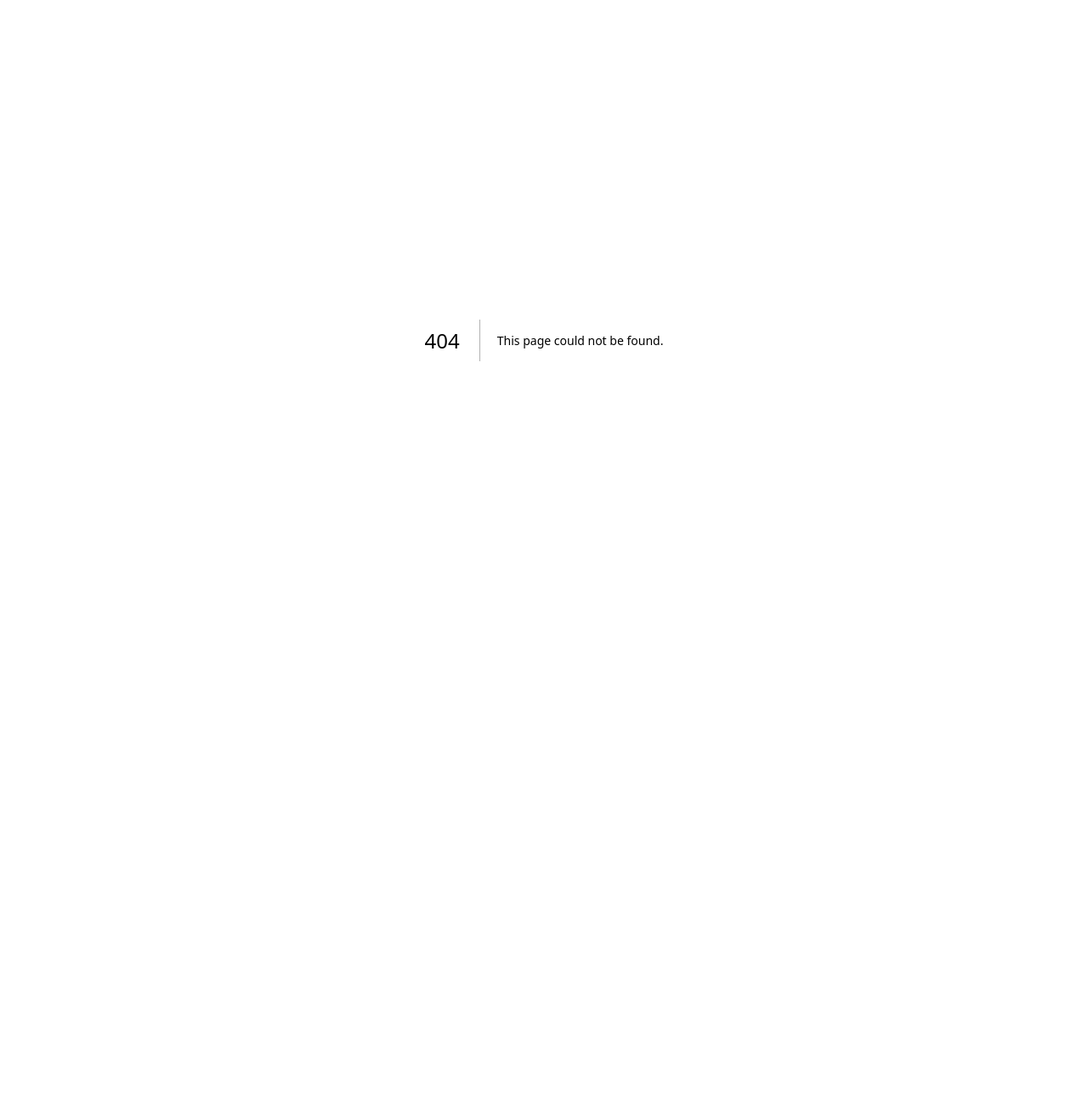
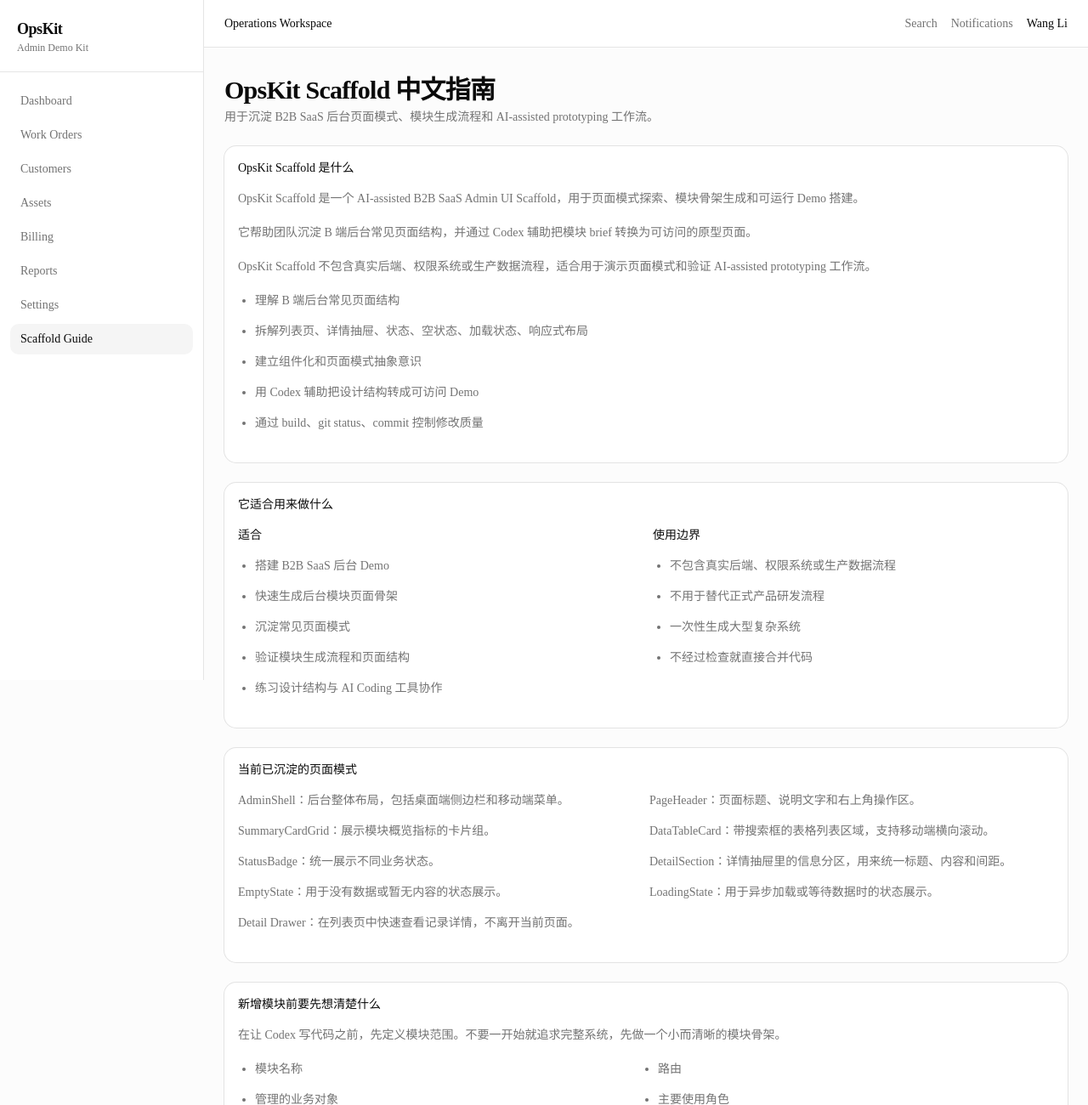
Before and after one commit to xiaowang93/opskit-admin, a Next.js app: page /scaffold in a window 1280 px wide. Before the commit this address had no page. Shown: the top 1300 px of the page at 85% size. Before the commit the page ends 800 px from the top, so only its background shows below. Built offline with nearby package versions, Linux system fonts and the light colour scheme.

Commit message:
feat: add scaffold guide page

```diff
--- /dev/null
+++ b/src/app/scaffold/page.tsx
@@ -0,0 +1,194 @@
+import { AdminShell } from "@/components/admin-shell";
+import { DetailSection } from "@/components/detail-section";
+import { PageHeader } from "@/components/page-header";
+import { Card } from "@/components/ui/card";
+
+const pagePatterns = [
+  "AdminShell：后台整体布局，包括桌面端侧边栏和移动端菜单。",
+  "PageHeader：页面标题、说明文字和右上角操作区。",
+  "SummaryCardGrid：展示模块概览指标的卡片组。",
+  "DataTableCard：带搜索框的表格列表区域，支持移动端横向滚动。",
+  "StatusBadge：统一展示不同业务状态。",
+  "DetailSection：详情抽屉里的信息分区，用来统一标题、内容和间距。",
+  "EmptyState：用于没有数据或暂无内容的状态展示。",
+  "LoadingState：用于异步加载或等待数据时的状态展示。",
+  "Detail Drawer：在列表页中快速查看记录详情，不离开当前页面。",
+];
+
+const moduleQuestions = [
+  "模块名称",
+  "路由",
+  "管理的业务对象",
+  "主要使用角色",
+  "页面模式",
+  "用户主要目标",
+  "列表字段",
+  "状态字段",
+  "概览卡片",
+  "详情抽屉结构",
+  "空状态和加载状态",
+  "预期会修改哪些文件",
+  "明确哪些文件不能修改",
+];
+
+const codexWorkflow = [
+  "先填写 module brief",
+  "再让 Codex 生成一个小而清晰的模块",
+  "限定 Codex 只能改预期文件",
+  "不允许 Codex 安装新依赖",
+  "不允许 Codex 大范围重构",
+  "生成后先运行 npm run build",
+  "再运行 git status",
+  "浏览器检查页面",
+  "确认没问题再 commit",
+];
+
+const reviewChecklist = [
+  "build 是否通过",
+  "git status 是否只显示预期文件",
+  "页面是否能正常打开",
+  "表格是否能横向滚动",
+  "drawer 是否能打开和关闭",
+  "状态 badge 是否清楚",
+  "空状态和加载状态是否合理",
+  "是否没有修改无关文件",
+];
+
+const futureDirections = [
+  "增加更多模块 brief 示例",
+  "增加在线中文示例页面",
+  "增加模块生成器说明页",
+  "增加行业模板，比如物业、维修、供应商、账单、客户运营",
+  "增加更多精选 shared patterns",
+  "把常用 Codex prompts 整理成可复制模板",
+];
+
+export default function ScaffoldGuidePage() {
+  return (
+    <AdminShell activeItem="Scaffold Guide">
+      <div className="mx-auto flex w-full max-w-5xl flex-col gap-6">
+        <PageHeader
+          title="OpsKit Scaffold 中文指南"
+          description="用于沉淀 B2B SaaS 后台页面模式、模块生成流程和 AI-assisted prototyping 工作流。"
+        />
+
+        <Card>
+          <DetailSection title="OpsKit Scaffold 是什么">
+            <div className="space-y-3 text-sm leading-7 text-muted-foreground">
+              <p>
+                OpsKit Scaffold 是一个 AI-assisted B2B SaaS Admin UI
+                Scaffold，用于页面模式探索、模块骨架生成和可运行 Demo
+                搭建。
+              </p>
+              <p>
+                它帮助团队沉淀 B 端后台常见页面结构，并通过 Codex
+                辅助把模块 brief 转换为可访问的原型页面。
+              </p>
+              <p>
+                OpsKit Scaffold
+                不包含真实后端、权限系统或生产数据流程，适合用于演示页面模式和验证 AI-assisted
+                prototyping 工作流。
+              </p>
+              <ul className="list-disc space-y-2 pl-5">
+                <li>理解 B 端后台常见页面结构</li>
+                <li>
+                  拆解列表页、详情抽屉、状态、空状态、加载状态、响应式布局
+                </li>
+                <li>建立组件化和页面模式抽象意识</li>
+                <li>用 Codex 辅助把设计结构转成可访问 Demo</li>
+                <li>通过 build、git status、commit 控制修改质量</li>
+              </ul>
+            </div>
+          </DetailSection>
+        </Card>
+
+        <Card>
+          <DetailSection title="它适合用来做什么">
+            <div className="grid gap-4 text-sm leading-7 text-muted-foreground md:grid-cols-2">
+              <div className="space-y-2">
+                <h3 className="font-medium text-foreground">适合</h3>
+                <ul className="list-disc space-y-2 pl-5">
+                  <li>搭建 B2B SaaS 后台 Demo</li>
+                  <li>快速生成后台模块页面骨架</li>
+                  <li>沉淀常见页面模式</li>
+                  <li>验证模块生成流程和页面结构</li>
+                  <li>练习设计结构与 AI Coding 工具协作</li>
+                </ul>
+              </div>
+              <div className="space-y-2">
+                <h3 className="font-medium text-foreground">使用边界</h3>
+                <ul className="list-disc space-y-2 pl-5">
+                  <li>不包含真实后端、权限系统或生产数据流程</li>
+                  <li>不用于替代正式产品研发流程</li>
+                  <li>一次性生成大型复杂系统</li>
+                  <li>不经过检查就直接合并代码</li>
+                </ul>
+              </div>
+            </div>
+          </DetailSection>
+        </Card>
+
+        <Card>
+          <DetailSection title="当前已沉淀的页面模式">
+            <ul className="grid gap-2 text-sm leading-7 text-muted-foreground md:grid-cols-2">
+              {pagePatterns.map((pattern) => (
+                <li key={pattern}>{pattern}</li>
+              ))}
+            </ul>
+          </DetailSection>
+        </Card>
+
+        <Card>
+          <DetailSection title="新增模块前要先想清楚什么">
+            <div className="space-y-3 text-sm leading-7 text-muted-foreground">
+              <p>
+                在让 Codex 写代码之前，先定义模块范围。不要一开始就追求完整系统，先做一个小而清晰的模块骨架。
+              </p>
+              <ul className="grid list-disc gap-2 pl-5 md:grid-cols-2">
+                {moduleQuestions.map((item) => (
+                  <li key={item}>{item}</li>
+                ))}
+              </ul>
+            </div>
+          </DetailSection>
+        </Card>
+
+        <Card>
+          <DetailSection title="推荐的模块生成流程">
+            <div className="space-y-4 text-sm leading-7 text-muted-foreground">
+              <ol className="list-decimal space-y-2 pl-5">
+                {codexWorkflow.map((step) => (
+                  <li key={step}>{step}</li>
+                ))}
+              </ol>
+              <div className="rounded-lg border bg-muted/40 p-4 font-mono text-xs leading-6 text-foreground">
+                <div>npm run build</div>
+                <div>git status</div>
+              </div>
+            </div>
+          </DetailSection>
+        </Card>
+
+        <Card>
+          <DetailSection title="每次修改后的检查标准">
+            <ul className="grid list-disc gap-2 pl-5 text-sm leading-7 text-muted-foreground md:grid-cols-2">
+              {reviewChecklist.map((item) => (
+                <li key={item}>{item}</li>
+              ))}
+            </ul>
+          </DetailSection>
+        </Card>
+
+        <Card>
+          <DetailSection title="后续可以扩展的方向">
+            <ul className="grid list-disc gap-2 pl-5 text-sm leading-7 text-muted-foreground md:grid-cols-2">
+              {futureDirections.map((item) => (
+                <li key={item}>{item}</li>
+              ))}
+            </ul>
+          </DetailSection>
+        </Card>
+      </div>
+    </AdminShell>
+  );
+}
--- a/src/components/admin-shell.tsx
+++ b/src/components/admin-shell.tsx
@@ -17,6 +17,7 @@
   { label: "Billing", href: "/billing" },
   { label: "Reports", href: "/reports" },
   { label: "Settings", href: "/settings" },
+  { label: "Scaffold Guide", href: "/scaffold" },
 ];
 
 type AdminShellProps = {
```
